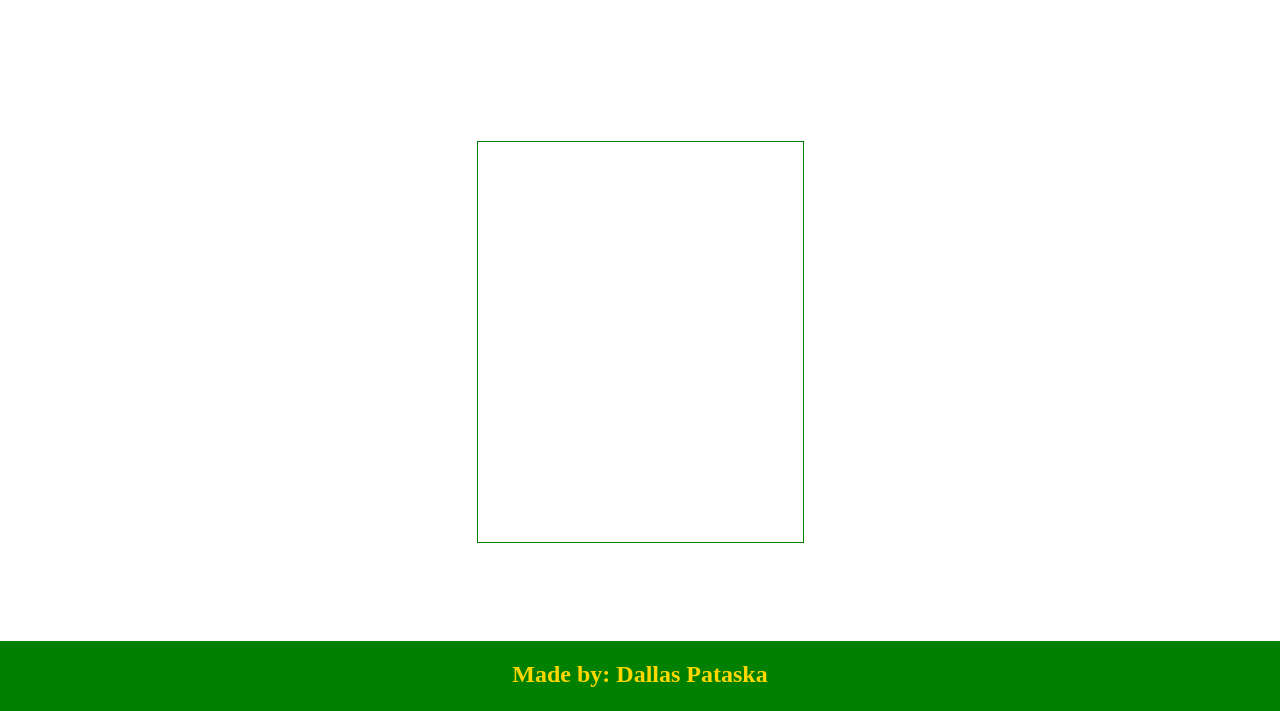
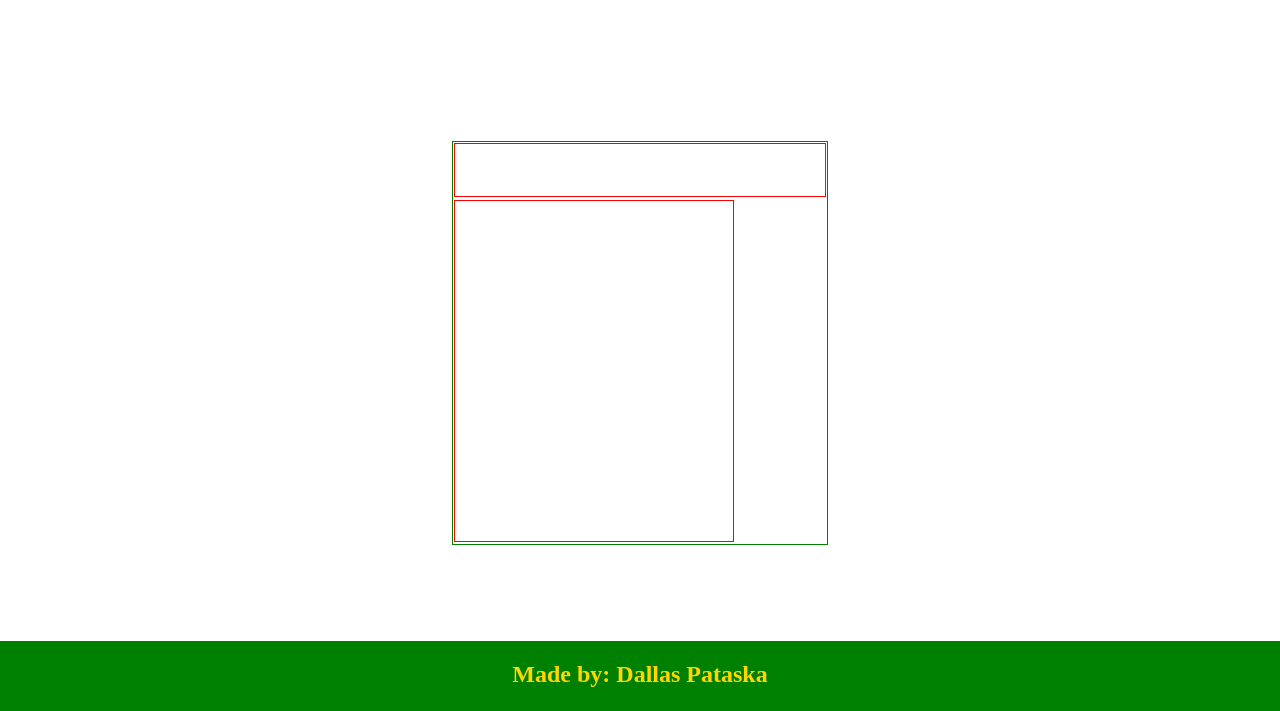
Before and after one commit to pataskad/js-calculator, a plain HTML site: page index.html in a window 1280 px wide. Shown: the part 89-800 px from the top of the page. Drawn offline with Linux system fonts and the light colour scheme.

Commit message:
calculator html outline progress display/digit-pad/operators

```diff
--- a/index.html
+++ b/index.html
@@ -18,6 +18,18 @@
             <!--calculator outline-->
             <div class="container">
                 <!--Buttons for each digit, and each operator including clear and enter-->
+                <div id="calculator-display"></div>
+                <!--
+                    divs below this contain digit buttons and operator buttons
+                    operators alongside the right, digits on left like traditional calculator
+                    use 'aside' to help organize? Set width and use grid for digits?
+                -->
+                <div id="digit-pad">
+
+                </div>
+                <div id="operator-pad">
+
+                </div>
             </div>
         </main>
         <footer>
--- a/styles.css
+++ b/styles.css
@@ -18,8 +18,20 @@ header > h1 {
 .container {
     margin: auto;
     height: 400px;
-    width: 325px;
+    width: 370px;
+    padding: 1px 3px 1px 1px;
     border: 1px solid green;
+}
+#calculator-display {
+    height: 13%;
+    margin-bottom: 3px;
+    width: 100%;
+    border: 1px solid red;
+}
+#digit-pad {
+    border: 1px solid red;
+    height: 85%;
+    width: 75%;
 }
 footer {
     bottom: 0;
```
